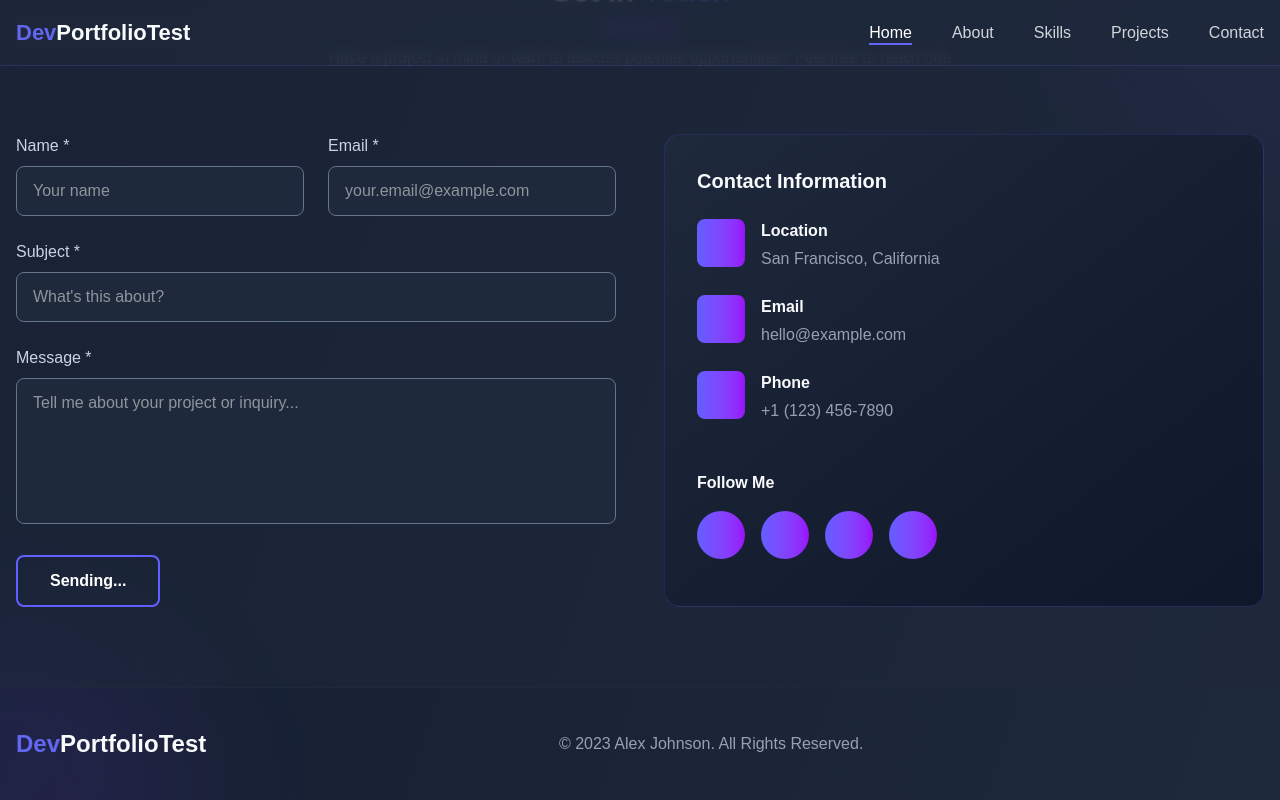
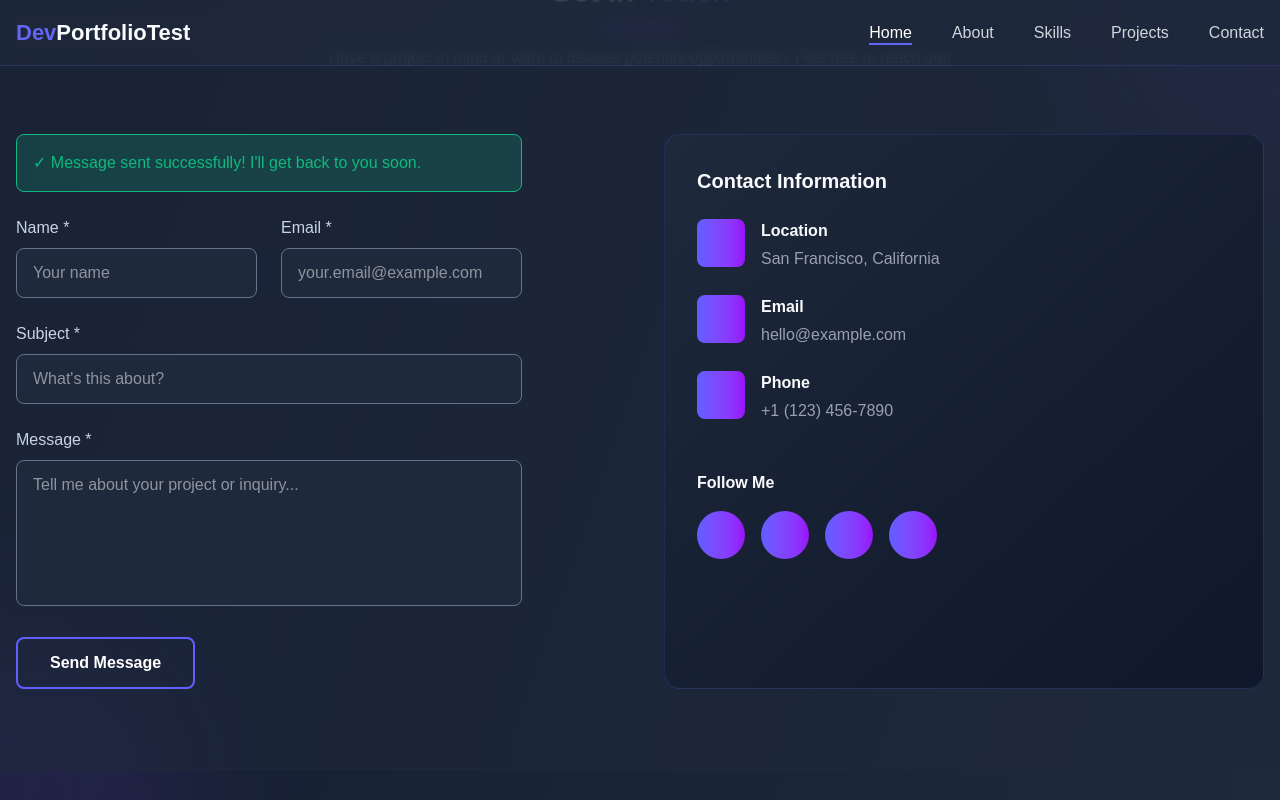
Before and after one commit to Braulin96/braulin-portfolio, a React (Vite) app: page / in a window 1280 px wide. Both pictures are taken after typing "Sample", "name@example.com", "Sample", "Sample" into the empty fields and a click on the button "Send Message". Shown: the part 2964-3764 px from the top of the page. Built offline with nearby package versions, Linux system fonts and the light colour scheme.

Commit message:
added the keys variables to send message with email js

```diff
--- a/package.json
+++ b/package.json
@@ -11,6 +11,7 @@
     "test": "jest"
   },
   "dependencies": {
+    "@emailjs/browser": "^4.4.1",
     "@headlessui/react": "^2.2.5",
     "@tailwindcss/vite": "^4.1.11",
     "framer-motion": "^12.23.6",
--- /dev/null
+++ b/src/components/InputFormBlock/InputFormBlock.styles.scss
@@ -0,0 +1,3 @@
+.InputFormBlock {
+
+}
--- /dev/null
+++ b/src/components/InputFormBlock/InputFormBlock.tsx
@@ -0,0 +1,172 @@
+import emailjs from "@emailjs/browser";
+import { useState } from "react";
+
+import InputForm from "../InputForm/InputForm";
+
+import "./InputFormBlock.styles.scss";
+
+emailjs.init(import.meta.env.VITE_EMAILJS_PUBLIC_KEY);
+
+const InputFormBlock = () => {
+  const [formData, setFormData] = useState({
+    name: "",
+    email: "",
+    subject: "",
+    message: "",
+  });
+
+  const [isLoading, setIsLoading] = useState(false);
+  const [status, setStatus] = useState<"idle" | "success" | "error">("idle");
+  const [statusMessage, setStatusMessage] = useState("");
+
+  const handleInputChange = (
+    e: React.ChangeEvent<HTMLInputElement | HTMLTextAreaElement>
+  ) => {
+    const { name, value } = e.target;
+    setFormData((prev) => ({
+      ...prev,
+      [name]: value,
+    }));
+
+    // Clear status when user starts typing
+    if (status !== "idle") {
+      setStatus("idle");
+      setStatusMessage("");
+    }
+  };
+
+  const validateForm = (): boolean => {
+    if (!formData.name.trim()) {
+      setStatusMessage("Name is required");
+      return false;
+    }
+    if (!formData.email.trim()) {
+      setStatusMessage("Email is required");
+      return false;
+    }
+    if (!formData.subject.trim()) {
+      setStatusMessage("Subject is required");
+      return false;
+    }
+    if (!formData.message.trim()) {
+      setStatusMessage("Message is required");
+      return false;
+    }
+
+    // Basic email validation
+    const emailRegex = /^[^\s@]+@[^\s@]+\.[^\s@]+$/;
+    if (!emailRegex.test(formData.email)) {
+      setStatusMessage("Please enter a valid email address");
+      return false;
+    }
+
+    return true;
+  };
+
+  const handleContactSubmit = async () => {
+    if (!validateForm()) {
+      setStatus("error");
+      return;
+    }
+
+    // Check if environment variables are loaded
+    if (
+      !import.meta.env.VITE_EMAILJS_SERVICE_ID ||
+      !import.meta.env.VITE_EMAILJS_TEMPLATE_ID ||
+      !import.meta.env.VITE_EMAILJS_PUBLIC_KEY
+    ) {
+      console.error("EmailJS environment variables are missing");
+      setStatus("error");
+      setStatusMessage("Configuration error. Please contact me directly.");
+      return;
+    }
+
+    setIsLoading(true);
+    setStatus("idle");
+
+    try {
+      // Send email using EmailJS
+      const result = await emailjs.send(
+        import.meta.env.VITE_EMAILJS_SERVICE_ID,
+        import.meta.env.VITE_EMAILJS_TEMPLATE_ID,
+        {
+          from_name: formData.name,
+          reply_to: formData.email,
+          subject: formData.subject,
+          message: formData.message,
+        },
+        import.meta.env.VITE_EMAILJS_PUBLIC_KEY
+      );
+
+      console.log("Email sent successfully:", result);
+
+      // Success state
+      setStatus("success");
+      setStatusMessage("Message sent successfully! I'll get back to you soon.");
+
+      // Clear form
+      setFormData({
+        name: "",
+        email: "",
+        subject: "",
+        message: "",
+      });
+    } catch (error: any) {
+      console.error("Failed to send email:", error);
+      console.error("Error details:", error.text || error.message);
+
+      setStatus("error");
+
+      // More specific error messages
+      if (error.status === 400) {
+        setStatusMessage("Invalid email configuration. Please try again.");
+      } else if (error.status === 403) {
+        setStatusMessage(
+          "Email service not authorized. Please contact me directly."
+        );
+      } else if (error.status === 404) {
+        setStatusMessage(
+          "Email template not found. Please contact me directly."
+        );
+      } else {
+        setStatusMessage(
+          `Failed to send message: ${
+            error.text || error.message || "Unknown error"
+          }. Please try again or contact me directly.`
+        );
+      }
+    } finally {
+      setIsLoading(false);
+    }
+  };
+
+  return (
+    <div
+      data-testid="InputFormBlock"
+      className="InputFormBlock flex flex-col lg:flex-row gap-12">
+      <div>
+        {/* Status Messages */}
+        {status === "success" && (
+          <div className="bg-accent-green/20 border border-accent-green text-accent-green rounded-lg p-4 mb-6">
+            ✓ {statusMessage}
+          </div>
+        )}
+
+        {status === "error" && (
+          <div className="bg-red-500/20 border border-red-500 text-red-400 rounded-lg p-4 mb-6">
+            ✗ {statusMessage}
+          </div>
+        )}
+
+        <InputForm
+          formData={formData}
+          handleInputChange={handleInputChange}
+          handleContactSubmit={handleContactSubmit}
+          isLoading={isLoading}
+        />
+      </div>
+    </div>
+  );
+};
+
+export default InputFormBlock;
--- a/src/components/PortfolioTest/PortfolioTest.tsx
+++ b/src/components/PortfolioTest/PortfolioTest.tsx
@@ -10,6 +10,7 @@ import Subtitle from "components/Subtitle/Subtitle";
 import ToolsBlock from "components/ToolsBlock/ToolsBlock";
 import ProjectCard from "components/ProjectCard/ProjectCard";
 import InputForm from "components/InputForm/InputForm";
+import InputFormBlock from "components/InputFormBlock/InputFormBlock";
 
 import { TollsCardData } from "constants/TollsCardData";
 import { PROJECT_LIST_DATA } from "constants/ProjectListData";
@@ -312,12 +313,13 @@ const PortfolioTest = () => {
 
           <div className="flex flex-col lg:flex-row gap-12">
             <div className="lg:w-1/2">
-              <InputForm
+              {/* <InputForm
                 formData={formData}
                 handleInputChange={handleInputChange}
                 handleContactSubmit={handleContactSubmit}
                 isLoading={isLoading}
-              />
+              /> */}
+              <InputFormBlock />
             </div>
 
             <div className="lg:w-1/2">
```
Also changed, not shown: vite.config.ts (line endings or trailing spaces), 2 other files (tests, documents, lock files or other folders).
